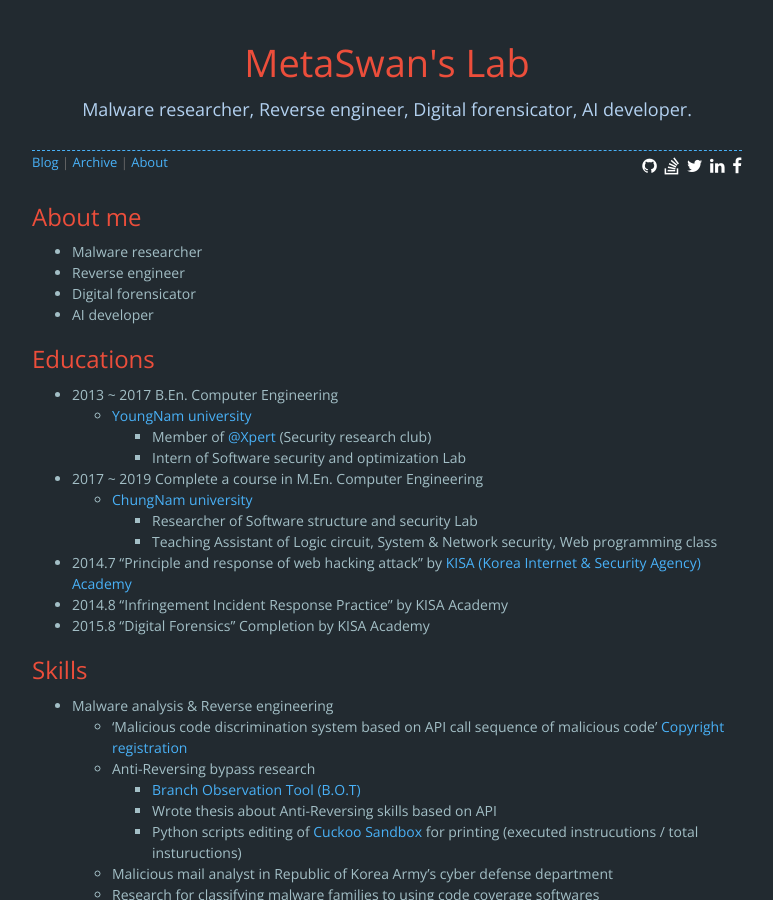
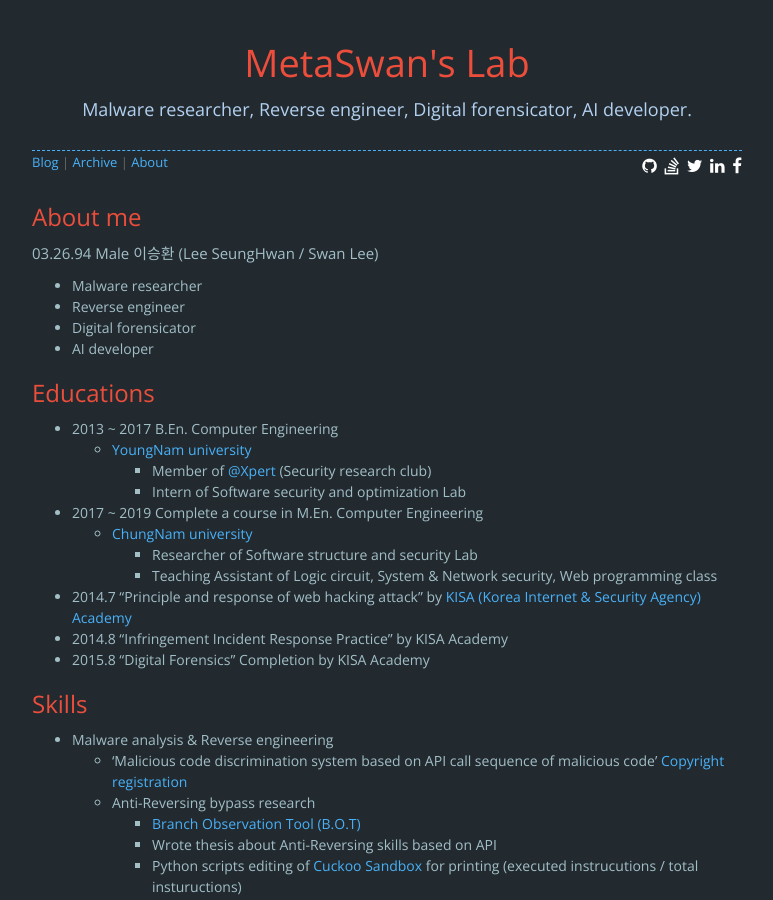
Before and after one commit to MetaSwan/metaswan.github.io, a Jekyll site: the page built from about.html, in a window 1280 px wide and 900 px high. Shown: the whole window, without its empty margins (253-1026 px from the left). Built offline with Jekyll 4.4.1, drawn with Linux system fonts in a browser that asks for light colours; nearby versions of some CDN libraries; comment, search, counter and statistics services are not loaded.

Commit message:
Update about.yml

```diff
--- a/_data/about.yml
+++ b/_data/about.yml
@@ -1,5 +1,6 @@
 text: |
-
+  03.26.94 Male
+  이승환 (Lee SeungHwan / Swan Lee)
 
   + Malware researcher
   + Reverse engineer
```
